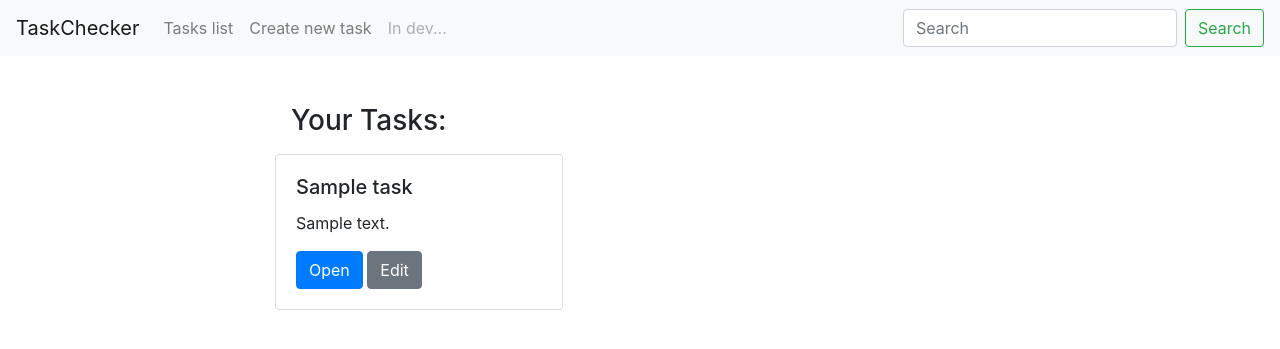
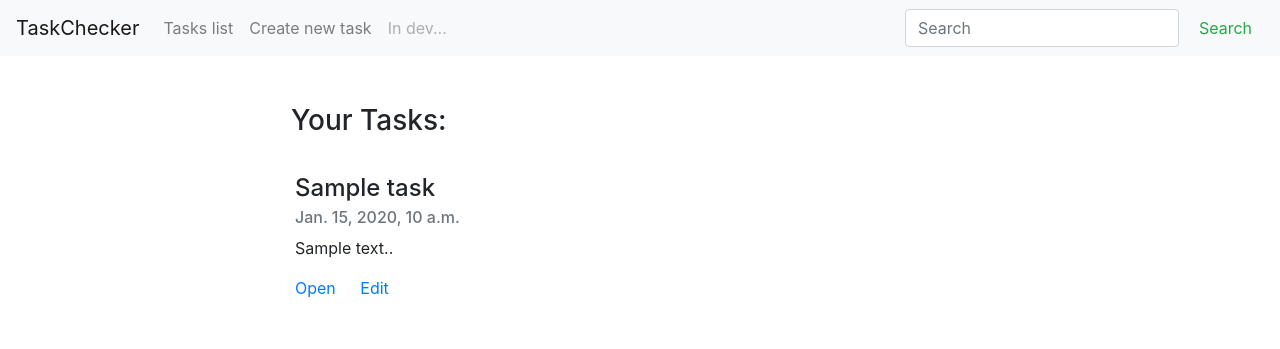
Before and after one commit to JokerCerg/taskchecker-project, a Django app: page / in a window 1280 px wide. Shown: the top 349 px of the page. Run offline with Django 3.2, Linux system fonts and the light colour scheme; tables that the repository leaves empty hold one stand-in row (values such as "Sample post"); some libraries are stand-ins or nearby versions.

Commit message:
redesign tasks list page add publication date to task model

```diff
--- a/static/CSS/style.css
+++ b/static/CSS/style.css
@@ -1,3 +1,7 @@
+.btn {
+    border: 0;
+}
+
 .upd-form-bottom-btn {
     display: flex;
     flex-direction: row;
--- a/tcapp/models.py
+++ b/tcapp/models.py
@@ -18,8 +18,9 @@ def gen_slug(title):
 
 class Task(models.Model):
     title = models.CharField(max_length=50, db_index=True)
-    slug = models.SlugField(max_length=50, blank=True, unique=True)
+    slug = models.SlugField(max_length=50, unique=True)
     body = models.TextField(blank=False, db_index=True)
+    date_pub = models.DateTimeField(auto_now_add=True)
 
     def get_absolute_url(self):
         return reverse('task_detail_url', kwargs={'slug': self.slug})
--- a/tcapp/templates/tcapp/task_create.html
+++ b/tcapp/templates/tcapp/task_create.html
@@ -24,7 +24,7 @@
 
         {% endfor %}
 
-        <button type="submit" class="btn btn-primary">Create</button>
+        <button type="submit" class="card-link">Create</button>
     </form>
 
 {% endblock %}
--- a/tcapp/templates/tcapp/task_list.html
+++ b/tcapp/templates/tcapp/task_list.html
@@ -10,16 +10,16 @@
 
     {% for task in tasks %}
 
-        <div class="card mb-3" style="width: 18rem;">
+        <div class="card mb-3" style="width: 30rem; border: none;">
             <div class="card-body">
-                <h5 class="card-title">{{ task.title }}</h5>
-                <p class="card-text">{{ task.body|truncatewords:10 }}</p>
-                <div class="button-container">
-                <a href="{{ task.get_absolute_url }}" class="btn btn-primary">Open</a>
-                <a href="{{ task.get_update_url }}" class="btn btn-secondary">Edit</a>
-                </div>
+                <h4 class="card-title">{{ task.title }}</h4>
+                <h6 class="card-subtitle mb-2 text-muted">{{ task.date_pub }}</h6>
+                <p class="card-text">{{ task.body|truncatewords:10|truncatechars:80 }}.</p>
+                <a href="{{ task.get_absolute_url }}" class="card-link">Open</a>
+                <a href="{{ task.get_update_url }}" class="card-link">Edit</a>
             </div>
         </div>
+
 
     {% endfor %}
 
```
Also changed, not shown: tcapp/templates/tcapp/task_delete.html (deleted, +0 -9 lines), tcapp/templates/tcapp/task_update.html (+4 -4 lines).
